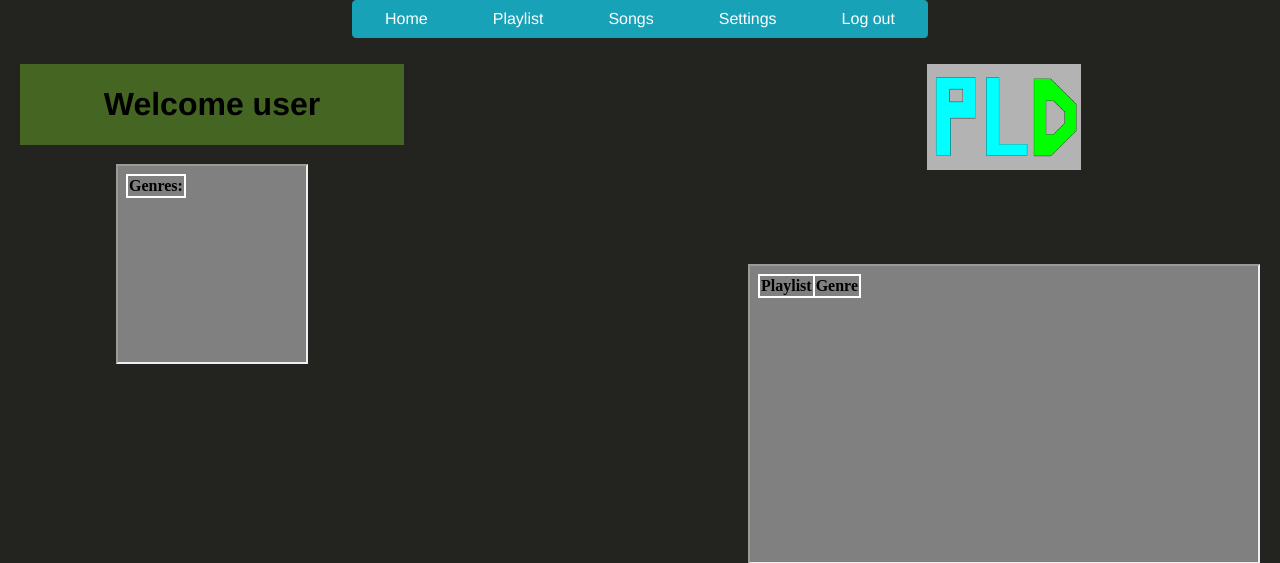
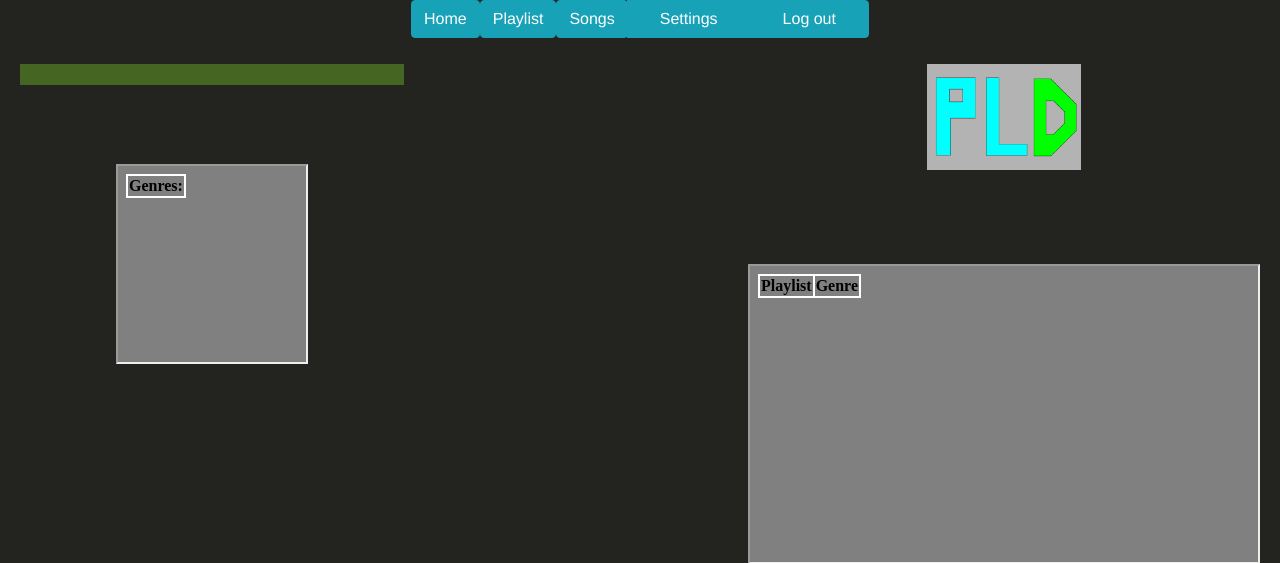
Before and after one commit to Tooo/Playlist-Database, a Flask app: template templates/index.html in a window 1280 px wide. Shown: the part 56-619 px from the top of the page. Run offline with Flask 2, Linux system fonts and the light colour scheme; the template is opened without the code that fills it, so the values that code supplies are empty; some libraries are stand-ins or nearby versions.

Commit message:
Working on flask and html

```diff
--- a/app.py
+++ b/app.py
@@ -44,9 +44,26 @@
             user = User(username)
             message = "Hello " + username
         genres = userManager.get_user_genre(user)
-        resp = make_response(render_template("home.html", message=message, genres=genres))
+        resp = make_response(render_template("index.html", message=message, genres=genres))
         resp.set_cookie('username', username)
         return resp
+
+
+@app.route('/homeGenre', )
+def home_genre():
+    userManager = UserManager()
+    username = request.cookies.get('username')
+    user = User(username)
+    genres = userManager.get_user_genre(user)
+    return render_template('pl1.html', genres=genres)
+
+
+@app.route('/homePlaylist')
+def home_playlist():
+    playlistManager = PlaylistManager()
+    username = request.cookies.get('username')
+    playlists = playlistManager.get_user_playlists(username)
+    return render_template('pl2.html', playlists=playlists)
 
 
 @app.route('/playlist', methods=['POST', 'GET'])
@@ -62,7 +79,7 @@
                 playlist = Playlist(playlistName, username, 0)
                 playlistManager.insert_playlist(playlist)
         playlists = playlistManager.get_user_playlists(username)
-        resp = make_response(render_template("playlist.html", playlists=playlists))
+        resp = make_response(render_template("index.html", playlists=playlists))
         return resp
 
 
@@ -70,7 +87,7 @@
 def songs_page():
     songManager = SongManager()
     songList = songManager.get_songs()
-    resp = make_response(render_template("songs.html", songList=songList))
+    resp = make_response(render_template("index.html", songList=songList))
     return resp
 
 
--- a/templates/home.html
+++ b/templates/home.html
@@ -2,7 +2,7 @@
 <html lang="en">
 <head>
     <title>Playlist Database</title>
-    <link rel="stylesheet" href='styles/main.css'>
+    <link rel="stylesheet" href="{{ url_for('static', filename ='styles/main.css') }}">
 </head>
 
 <header>
--- a/templates/index.html
+++ b/templates/index.html
@@ -7,8 +7,8 @@
 
 			<link rel="stylesheet" href="https://cdn.jsdelivr.net/npm/bootstrap@4.6.0/dist/css/bootstrap.min.css" integrity="sha384-B0vP5xmATw1+K9KRQjQERJvTumQW0nPEzvF6L/Z6nronJ3oUOFUFpCjEUQouq2+l" crossorigin="anonymous">
 			<link rel="stylesheet" href="path/to/font-awesome/css/font-awesome.min.css">
-			<link rel="stylesheet" href="styles/style.css">
-			<link rel="stylesheet" href="styles/normalize.css">
+			<link rel="stylesheet" href="{{ url_for('static', filename ='styles/style.css') }}">
+			<link rel="stylesheet" href="{{ url_for('static', filename ='styles/normalize.css') }}">
 
 			<title>Playlist Database</title>
 
@@ -20,10 +20,10 @@
 				$("#header").load("header.html");
 			</script>
 
-        <link rel="apple-touch-icon" sizes="180x180"    href="images/apple-touch-icon.png">
-        <link rel="icon" type="image/png" sizes="32x32" href="images/favicon-32x32.png">
-        <link rel="icon" type="image/png" sizes="16x16" href="images/favicon-16x16.png">
-        <link rel="manifest" href="/site.webmanifest">
+        <link rel="apple-touch-icon" sizes="180x180"    href="{{ url_for('static', filename ='images/apple-touch-icon.png') }}">
+        <link rel="icon" type="image/png" sizes="32x32" href="{{ url_for('static', filename ='images/favicon-32x32.png') }}">
+        <link rel="icon" type="image/png" sizes="16x16" href="{{ url_for('static', filename ='images/favicon-16x16.png') }}">
+        <link rel="manifest" href="{{ url_for('static', filename ='images/site.webmanifest') }}">
 
 			<!-- favicon -->
 		</head>
@@ -52,9 +52,18 @@
 			<section id="tabgroup_main_container" class="tabgroup">
 				<div class="nav nav-pills justify-content-center">
 					<div class="btn-group d-flex" role="group">
-						<a class="btn btn-info w-20" href = "#home"     id = "main_home"     > Home </a>
-						<a class="btn btn-info w-20" href = "#playlist" id = "main_playlist" > Playlist </a>
-						<a class="btn btn-info w-20" href = "#songs"    id = "main_songs"    > Songs </a>
+                        <form action="http://localhost:5000/home#home" method="POST">
+                            <input class="btn btn-info w-20" type="submit" name="home" value="Home">
+{#                            <a class="btn btn-info w-20" href = "#home"     id = "main_home"     > Home </a>#}
+                        </form>
+                        <form action="http://localhost:5000/playlist#playlist" method="POST">
+                            <input class="btn btn-info w-20" type="submit" name="playlist" value="Playlist">
+{#                            <a class="btn btn-info w-20" href = "#playlist" id = "main_playlist" > Playlist </a>#}
+                        </form>
+                        <form action="http://localhost:5000/songs#songs" method="POST">
+                            <input class="btn btn-info w-20" type="submit" name="songs" value="Songs">
+{#                          <a class="btn btn-info w-20" href = "#songs"    id = "main_songs"    > Songs </a>#}
+                        </form>
 						<a class="btn btn-info w-20" href = "#settings" id = "main_settings" > Settings </a>
 						<a class="btn btn-info w-20" href = "#logout"   id = "main_logout"   > Log out </a>
 					</div>
@@ -67,23 +76,23 @@
 			<div class="page" id="home" >
 				<div class = "homewelcome">
 					<div class = "welcome">
-						<h1> Welcome user</h1>
+						<h1>{{message}}</h1>
 					</div>
 
 				</div>
 
 				<div class = "homepic">
 					<div class = "intro image">
-						<img src="images/pld.png" width = 30% height = 30% title="Test"></img>
+						<img src="../static/images/pld.png" width = 30% height = 30% title="Test"></img>
 					</div>
 				</div>
 
 				<div class = "homegenres">
-					<iframe style = "background-color: gray" scrolling = "no" src = "pl1.html" title = "plgenres" width = 50% height = 200px ></iframe>
+					<iframe style = "background-color: gray" scrolling = "no" src = "/homeGenre" title = "plgenres" width = 50% height = 200px ></iframe>
 				</div>
 
 				<div class="homeplaylists">
-					<iframe style = "background-color: gray" src = "pl2.html" title = "pllist" width = 100% height = 300px></iframe>
+					<iframe style = "background-color: gray" src = "/homePlaylist" title = "pllist" width = 100% height = 300px></iframe>
 				</div>
 			</div>
 
--- a/templates/login.html
+++ b/templates/login.html
@@ -2,7 +2,7 @@
 <html lang="en">
 <head>
     <title>Playlist Database</title>
-    <link rel="stylesheet" href='styles/main.css'>
+    <link rel="stylesheet" href="{{ url_for('static', filename ='styles/main.css') }}">
 </head>
 <header>
     <h1>Playlist Database</h1>
--- a/templates/playlist.html
+++ b/templates/playlist.html
@@ -3,7 +3,7 @@
 <head>
     <meta charset="UTF-8">
     <title>Playlist</title>
-    <link rel="stylesheet" href='styles/main.css'>
+    <link rel="stylesheet" href="{{ url_for('static', filename ='styles/main.css') }}">
 </head>
 <header>
     <h1>Playlist Database</h1>
```
